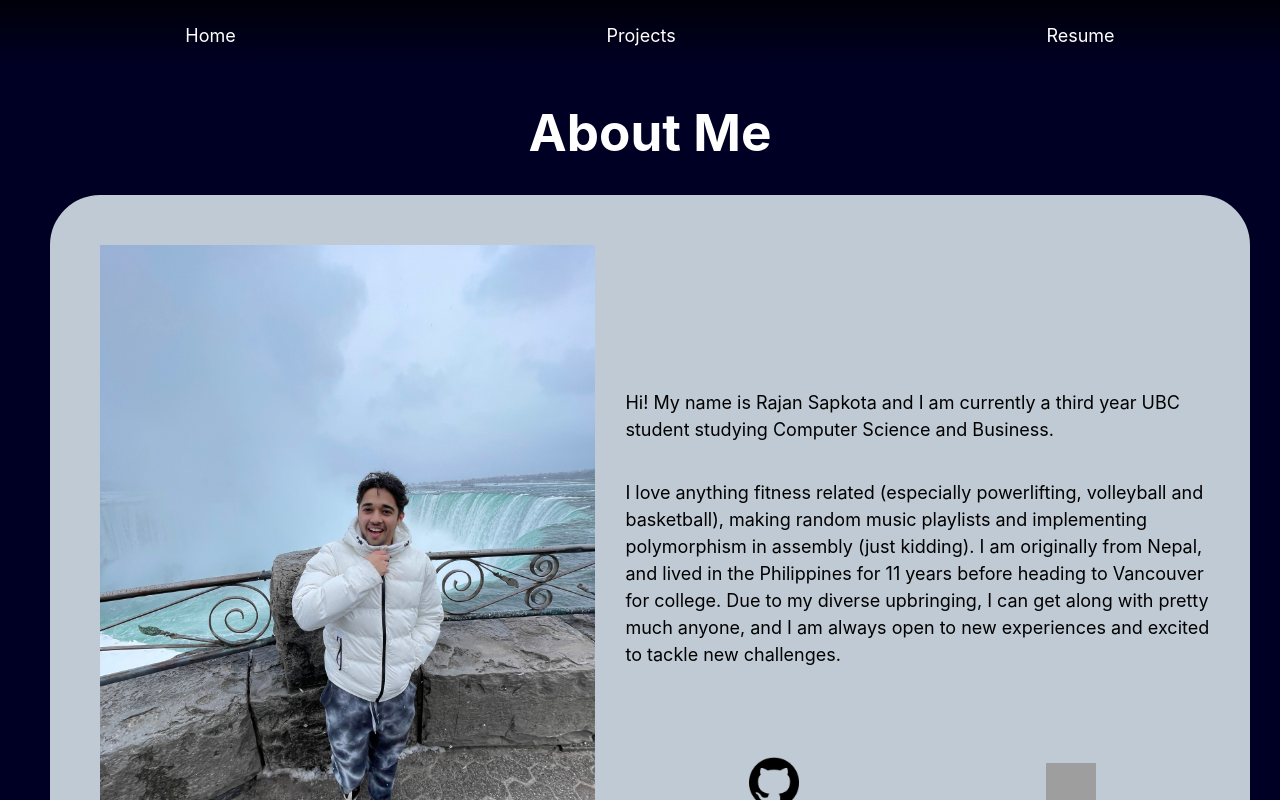
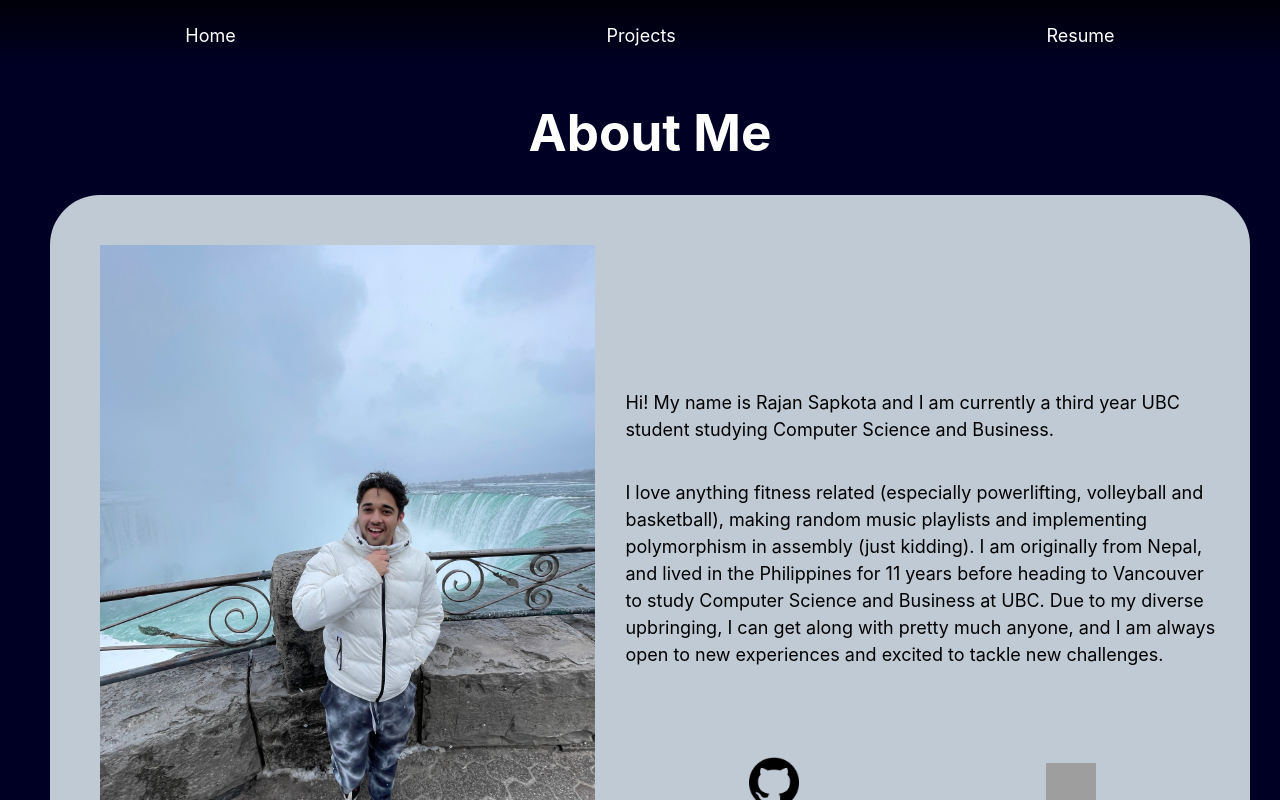
Before and after one commit to rrajann/PersonalPortfolio, a React (Vite) app: page /about-me in a window 1280 px wide. Shown: the top 800 px of the page. Built offline with nearby package versions, Linux system fonts and the light colour scheme; grey boxes are pictures that could not be loaded.

Commit message:
Updated about me description

```diff
--- a/src/jsx/AboutMePage.jsx
+++ b/src/jsx/AboutMePage.jsx
@@ -49,7 +49,7 @@ export default function AboutMePage() {
                     <p>
                     I love anything fitness related (especially powerlifting, volleyball and basketball),
                     making random music playlists and implementing polymorphism in assembly (just kidding). I am originally from Nepal,
-                    and lived in the Philippines for 11 years before heading to Vancouver for college.
+                    and lived in the Philippines for 11 years before heading to Vancouver to study Computer Science and Business at UBC.
                      Due to my diverse upbringing, I can get along with pretty much anyone, and I am always open
                      to new experiences and excited to tackle new challenges.
                     </p>
```
